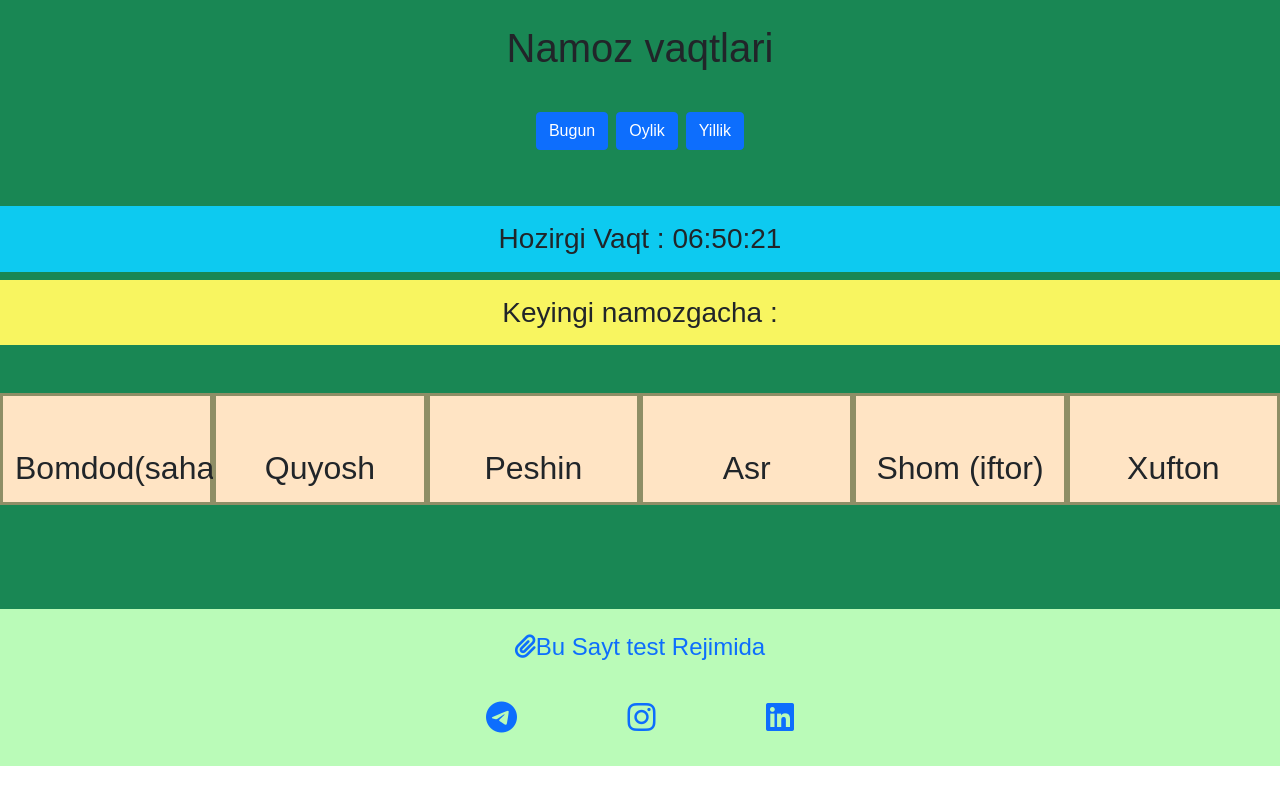
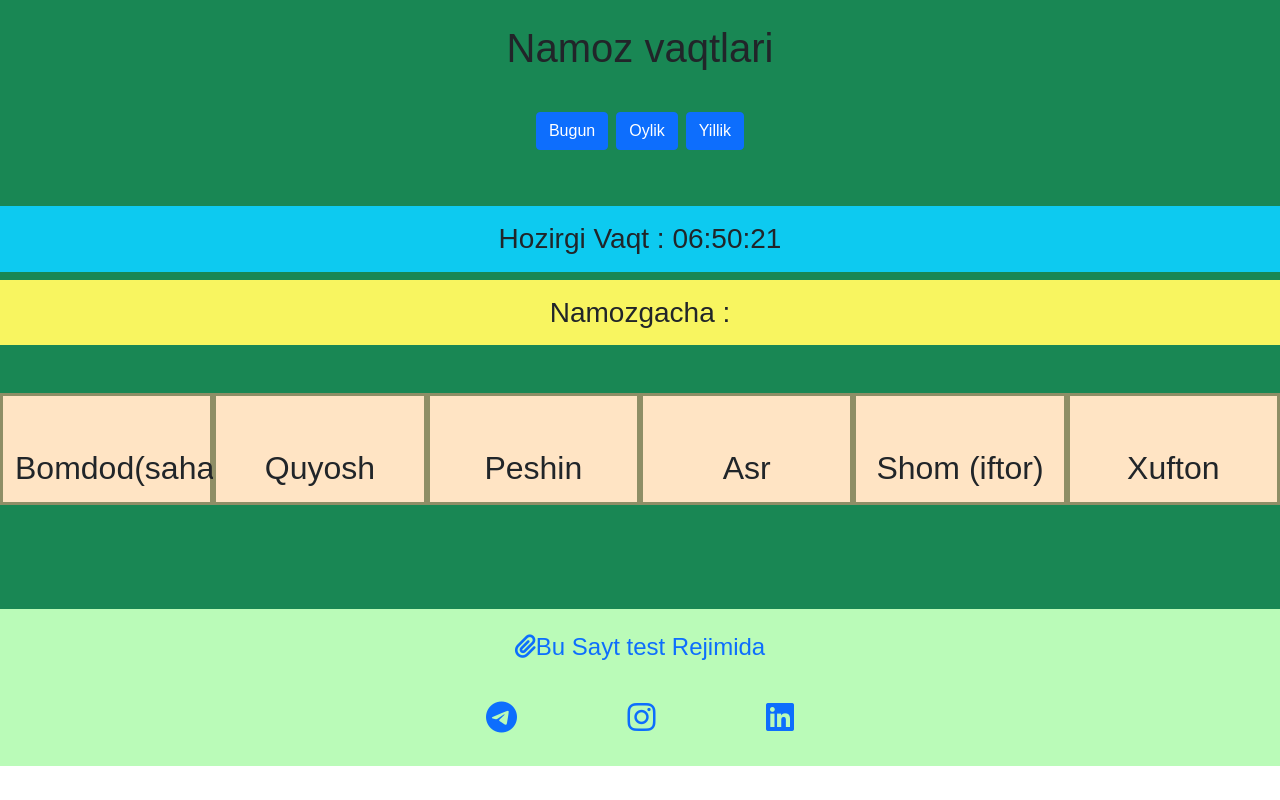
Before and after one commit to Khurshiddd/Namoz-vaqti_front_vue, a Vue app: page / in a window 1280 px wide. Built offline with nearby package versions, Linux system fonts and the light colour scheme; no server answers; a web font is replaced by a local one.

Commit message:
times edit

```diff
--- a/src/components/Day.vue
+++ b/src/components/Day.vue
@@ -3,7 +3,7 @@
         <div>
             <div class="text-center my-5">
                 <h3 class="p-3 mb-2 bg-info text-dark">Hozirgi Vaqt : {{ currentTime }}</h3>
-                <h3 class="p-3 mb-2 text-dark" style="background-color: rgb(248, 245, 96);">Keyingi namozgacha : {{ timeRemaining }}</h3>
+                <h3 class="p-3 mb-2 text-dark" style="background-color: rgb(248, 245, 96);">Namozgacha : {{ timeRemaining }}</h3>
             </div>
             <div class="row mb-5 flex-lg-nowrap par m-auto">
                 <div class="col-md-4 col-sm-12 col-lg-2 text-center vaqt">{{ times.tong_saharlik }}<br> Bomdod(saharlik)</div>
```
